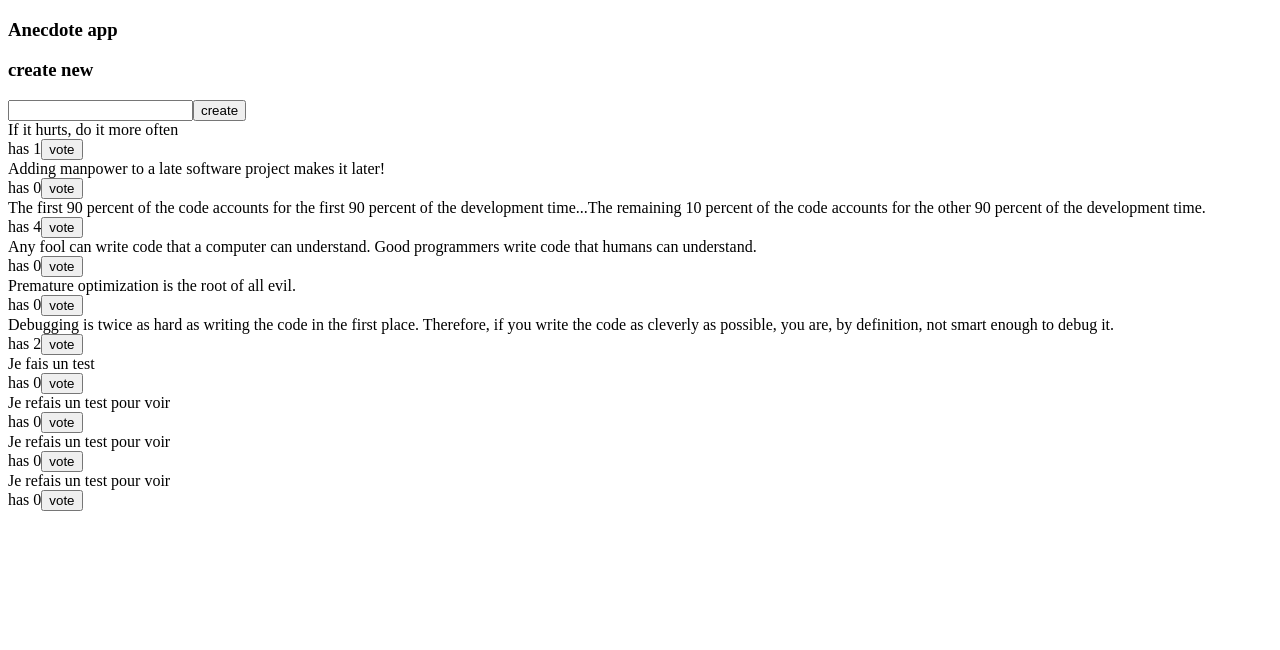
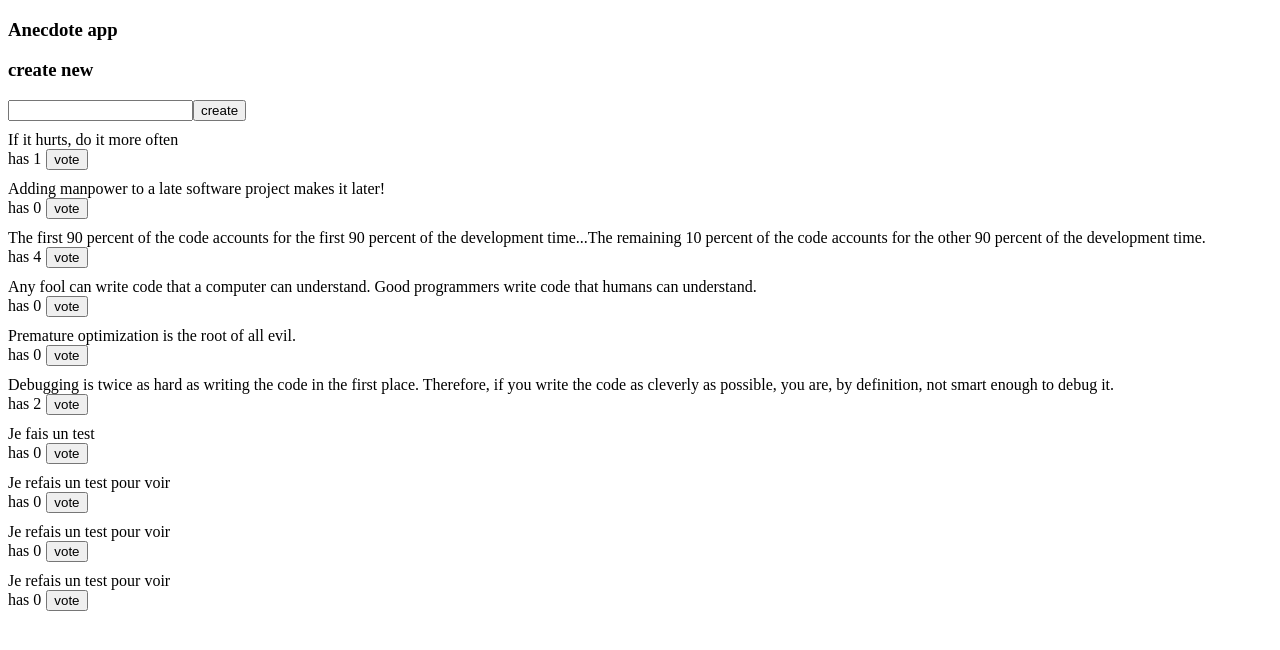
Before and after one commit to pgt2195/full-stack-open-query-anecdotes, a React (Vite) app: page / in a window 1280 px wide. Shown: the top 650 px of the page. Built offline with nearby package versions, Linux system fonts and the light colour scheme; data requests are answered from the project's data file.

Commit message:
ajout d'un tout petit peu de CSS pour soigner les espaces

```diff
--- a/src/App.jsx
+++ b/src/App.jsx
@@ -41,13 +41,13 @@ const App = () => {
       <AnecdoteForm />
 
       {anecdotes.map(anecdote =>
-        <div key={anecdote.id}>
+        <div key={anecdote.id} style={{marginTop: 10}}>
           <div>
             {anecdote.content}
           </div>
           <div>
             has {anecdote.votes}
-            <button onClick={() => handleVote(anecdote)}>vote</button>
+            <button onClick={() => handleVote(anecdote)} style={{marginLeft: 5}}>vote</button>
           </div>
         </div>
       )}
```
